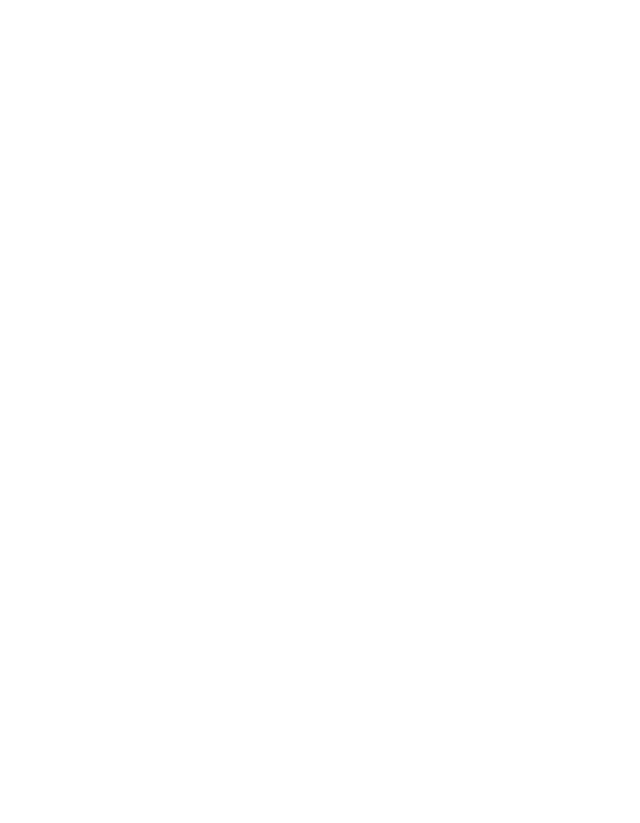
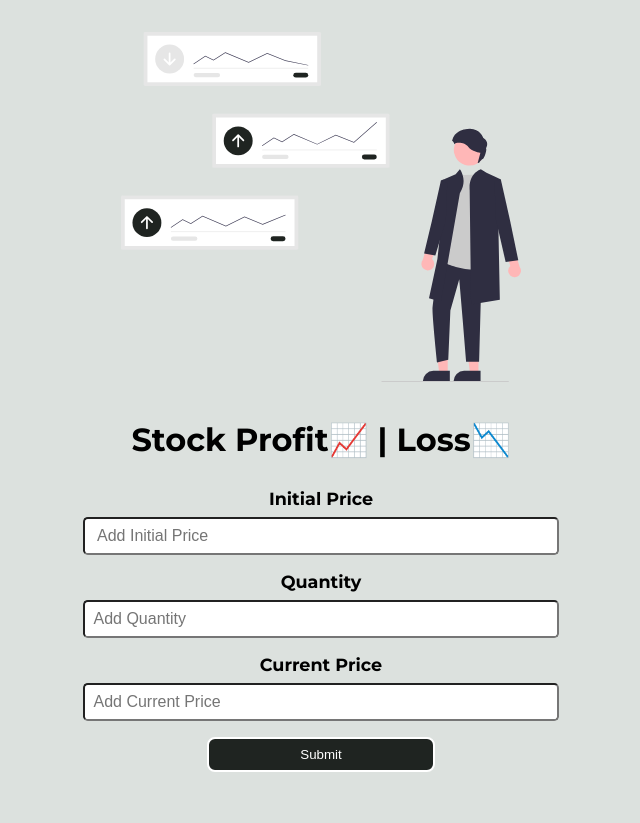
Before and after one commit to Creator-singh/Gursimar-markFourteen, a plain HTML site: page index.html in a window 1280 px wide. Shown: the whole page, without its empty margins (319-959 px from the left). Before the commit the page ends 800 px from the top, so only its background shows below. Drawn offline with Linux system fonts and the light colour scheme.

Commit message:
upto UI and wiring with JS

```diff
--- a/app.js
+++ b/app.js
@@ -0,0 +1,17 @@
+const initialPrice = document.querySelector("#initial-price");
+const quantity = document.querySelector("#quantity");
+const currentPrice = document.querySelector("#current-price");
+const submit = document.querySelector("#submit");
+const output = document.querySelector("#output");
+
+submit.addEventListener("click", function calculateProfitLoss(){
+    if(Number(initialPrice.value) > 0 && Number(quantity.value) > 0 && Number(currentPrice.value) > 0)
+    {
+        output.style.color = '#1b998b';
+        output.innerText = "everything ok";
+    }
+    else{
+        output.style.color = '#bb4430';
+        output.innerText = "Enter all fields❗";
+    }
+})
--- a/index.html
+++ b/index.html
@@ -5,10 +5,27 @@
     <meta http-equiv="X-UA-Compatible" content="IE=edge">
     <meta name="viewport" content="width=device-width, initial-scale=1.0">
     <title>Stock 📈 | 📉</title>
+    <link rel="stylesheet" href="styles.css">
 </head>
 <body>
-    <div>
+    <header class="header">
+        <img class="header-image" src="images/Stock_prices.svg">
+        <h1 class="header-heading">Stock Profit📈 | Loss📉</h1>
+    </header>
+    <div class="container">
+        <label for="initial-price">Initial Price </label>
+        <input placeholder=" Add Initial Price" type="number" id="initial-price">
 
+        <label for="quantity">Quantity </label>
+        <input placeholder="Add Quantity" type="number" id="quantity">
+
+        <label for="current-price">Current Price </label>
+        <input placeholder="Add Current Price" type="number" id="current-price">
+
+        <button id="submit">Submit</button>
+
+        <div id="output"></div>
     </div>
 </body>
+<script src="/app.js"></script>
 </html>
--- a/styles.css
+++ b/styles.css
@@ -1,3 +1,72 @@
+@import url('https://fonts.googleapis.com/css2?family=Montserrat:wght@400;700&display=swap');
+
+
 body{
+    /* background-color: #1f2421; */
+    background-color: #dce1de;
+    font-family: 'Montserrat', sans-serif;
+}
 
+.header-image{
+    max-width: 100%;
+    width: 400px;
+    display: block;
+    margin: auto;
+    margin-top: 2rem;
 }
+
+.header-heading{
+    font-size: 2rem;
+    color: var(--dark-gray);
+    padding-top: 1rem;
+    text-align: center;
+}
+
+.container{
+    width: 90%;
+    margin: auto;
+    text-align: center;
+}
+
+label{
+    font-size: 1.1rem;
+    font-weight: bold;
+}
+
+label, input{
+    display: block;
+    padding: 0.5rem;
+    margin: auto;
+    border-radius: 0.3rem;
+}
+
+input{
+    width: 40%;
+    margin: auto;
+    margin-bottom: 0.5rem;
+    font-size: 1rem;
+}
+
+#submit{
+    display: block;
+    width: 20%;
+    margin: auto;
+    margin-top: 1rem;
+    padding: 0.5rem;
+    border-radius: 0.5rem;
+    background-color: #1f2421;
+    color: white;
+    border: 2px solid white;
+    cursor: pointer;
+}
+
+#submit:hover{
+    opacity: 0.6;
+}
+
+#output{
+    margin-top: 1rem;
+    font-size: x-large;
+    padding: 1rem;
+    font-weight: bold;
+}
```
Also changed, not shown: images/Stock_prices.svg (added).
